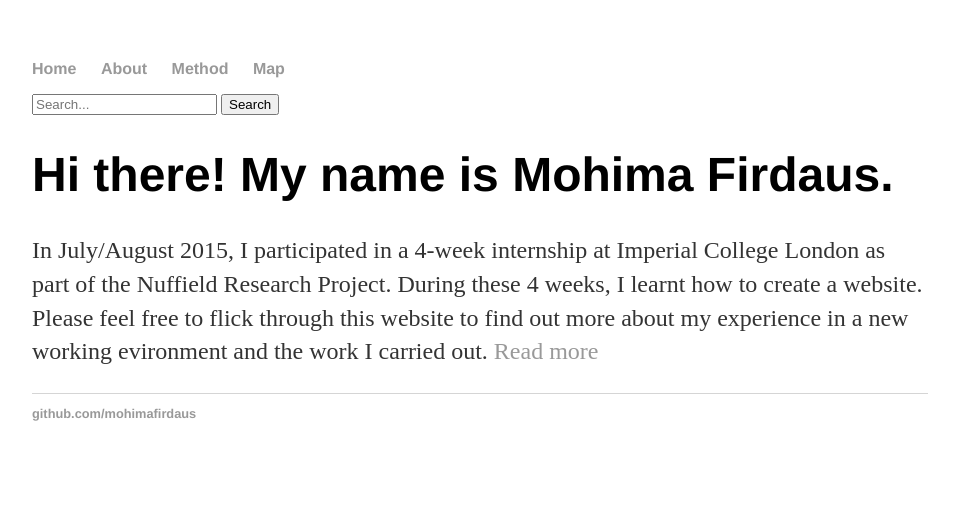
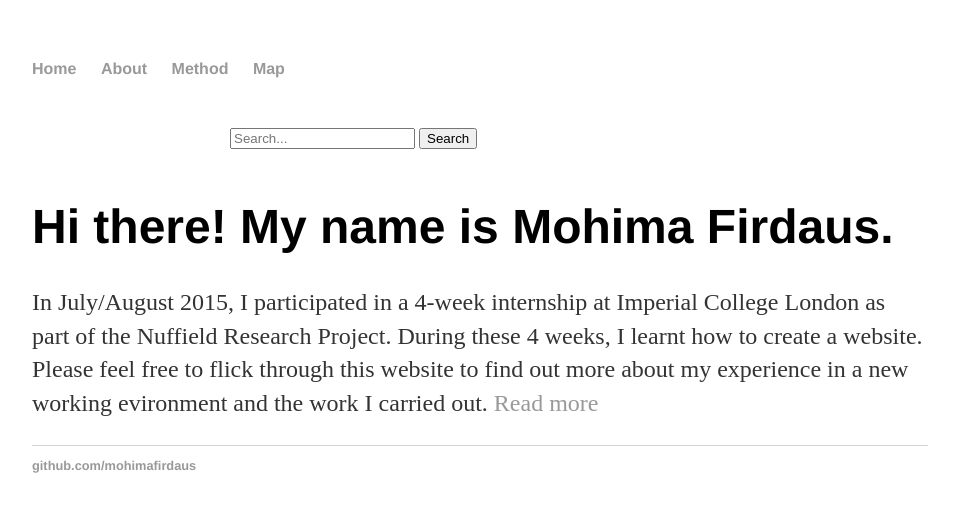
Before and after one commit to mohimafirdaus/mohimafirdaus.github.io, a Jekyll site: the page built from index.html, in a window 1280 px wide. Shown: the top 512 px of the page, without its empty margins (160-1119 px from the left). Built offline with Jekyll 4.4.1, drawn with Linux system fonts in a browser that asks for light colours.

Commit message:
Update main.css

```diff
--- a/css/main.css
+++ b/css/main.css
@@ -41,3 +41,24 @@
 ul.posts li {
     list-style: none;
 }
+form {
+                width:500px;
+                margin:50px auto;
+}
+.search {
+                padding:8px 15px;
+                background:rgba(50, 50, 50, 0.2);
+                border:0px solid #dbdbdb;
+}
+.button {
+                position:relative;
+                padding:6px 15px;
+                left:-8px;
+                border:2px solid #207cca;
+                background-color:#207cca;
+                color:#fafafa;
+}
+.button:hover  {
+                background-color:#fafafa;
+                color:#207cca;
+}
```
